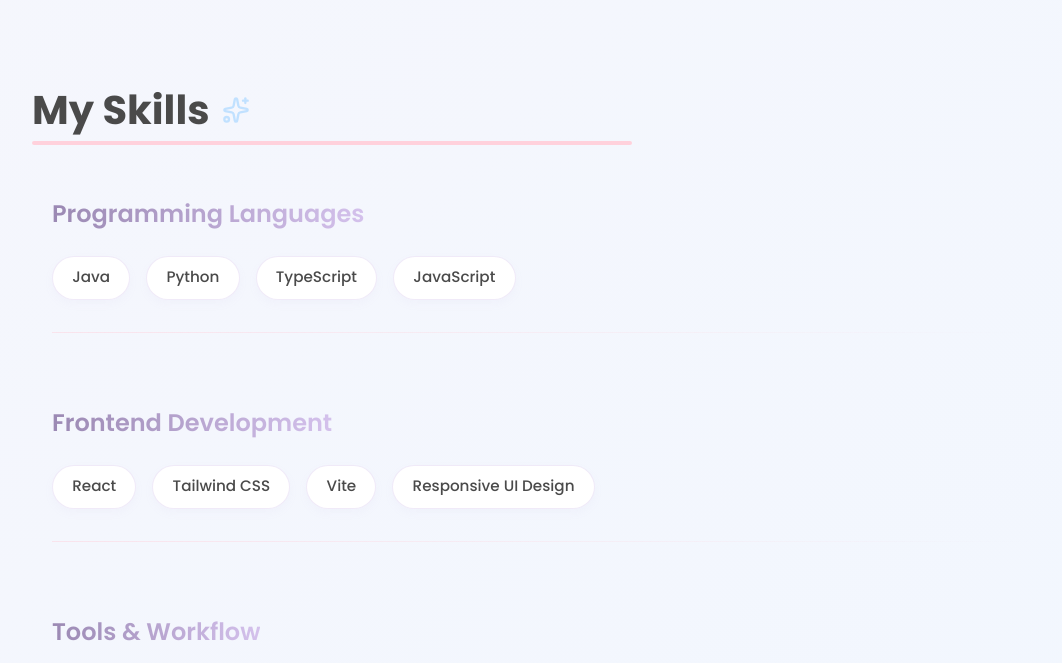
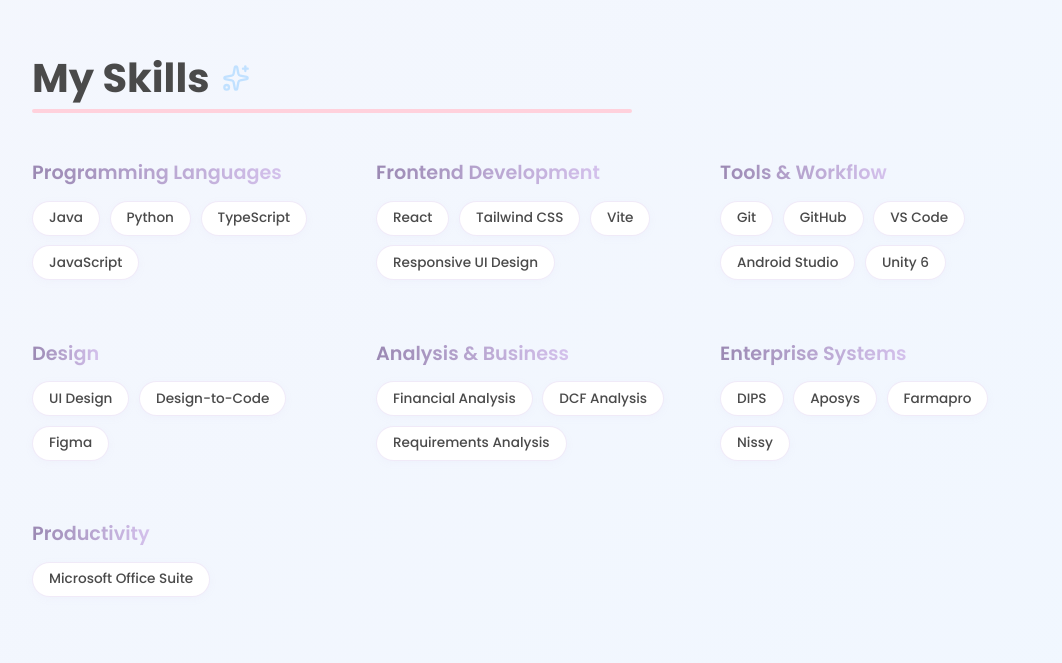
Before and after one commit to srishtr/portfolio, a React (Vite) app in the folder portfolio/: page / in a window 1280 px wide. Shown: the part 6437-7100 px from the top of the page, without its empty margins (108-1170 px from the left). Built offline with nearby package versions, Linux system fonts and the light colour scheme.

Commit message:
fikset skills sectionen.

```diff
--- a/portfolio/src/App.css
+++ b/portfolio/src/App.css
@@ -1087,14 +1087,14 @@
 
 /* Skills Section Styles - Floating Fancy Layout */
 .skills-container {
-  padding: 4rem 0;
+  padding: 2rem 0; /* Reduced padding */
 }
 
 .skills-layout {
-  display: flex;
-  flex-direction: column;
-  gap: 3rem;
-  max-width: 1000px;
+  display: grid;
+  grid-template-columns: repeat(auto-fill, minmax(300px, 1fr)); /* Grid layout for compactness */
+  gap: 2.5rem 2rem; /* Vertical gap 2.5rem, Horizontal 2rem */
+  max-width: 1200px;
   margin: 0 auto;
 }
 
@@ -1103,18 +1103,18 @@
   display: flex;
   flex-direction: column;
   align-items: flex-start;
-  padding-left: 20px;
+  padding-left: 0; /* Removed indent to save space */
 }
 
 .skill-category-title {
   font-family: 'Poppins', sans-serif;
-  font-size: 1.5rem;
+  font-size: 1.2rem; /* Smaller title */
   font-weight: 600;
   background: linear-gradient(90deg, var(--accent) 0%, var(--baby-purple) 100%);
   background-clip: text;
   -webkit-background-clip: text;
   -webkit-text-fill-color: transparent;
-  margin-bottom: 1.5rem;
+  margin-bottom: 0.8rem; /* Tighter spacing */
   position: relative;
   display: inline-block;
 }
@@ -1122,41 +1122,37 @@
 .skill-items {
   display: flex;
   flex-wrap: wrap;
-  gap: 1rem;
-  margin-bottom: 1rem;
+  gap: 0.6rem; /* Tighter gap between pills */
+  margin-bottom: 0;
 }
 
 .skill-pill {
   background: white;
   color: var(--soft-text);
-  font-size: 0.95rem;
+  font-size: 0.85rem; /* Smaller font */
   font-weight: 500;
-  padding: 0.6rem 1.2rem;
+  padding: 0.4rem 1rem; /* Smaller padding */
   border-radius: 50px;
   border: 1px solid rgba(178, 152, 220, 0.2);
-  box-shadow: 0 4px 10px rgba(178, 152, 220, 0.05);
+  box-shadow: 0 2px 8px rgba(178, 152, 220, 0.05);
   transition: all 0.3s cubic-bezier(0.175, 0.885, 0.32, 1.275);
   cursor: default;
 }
 
 .skill-pill:hover {
-  transform: translateY(-3px) scale(1.05);
+  transform: translateY(-2px);
   border-color: var(--baby-pink);
-  box-shadow: 0 8px 15px rgba(255, 209, 220, 0.4);
+  box-shadow: 0 5px 12px rgba(255, 209, 220, 0.4);
   color: var(--accent);
 }
 
 .skill-line {
-  width: 100%;
-  height: 1px;
-  background: linear-gradient(90deg, var(--baby-pink) 0%, rgba(255,255,255,0) 100%);
-  margin-top: 1rem;
-  opacity: 0.5;
+  display: none; /* Removed lines for grid layout */
 }
 
 @media (max-width: 768px) {
-  .skill-pill {
-    font-size: 0.85rem;
-    padding: 0.5rem 1rem;
+  .skills-layout {
+    grid-template-columns: 1fr; /* Stack on mobile */
+    gap: 2rem;
   }
 }
```
Also changed, not shown: 1 other file (tests, documents, lock files or other folders).
